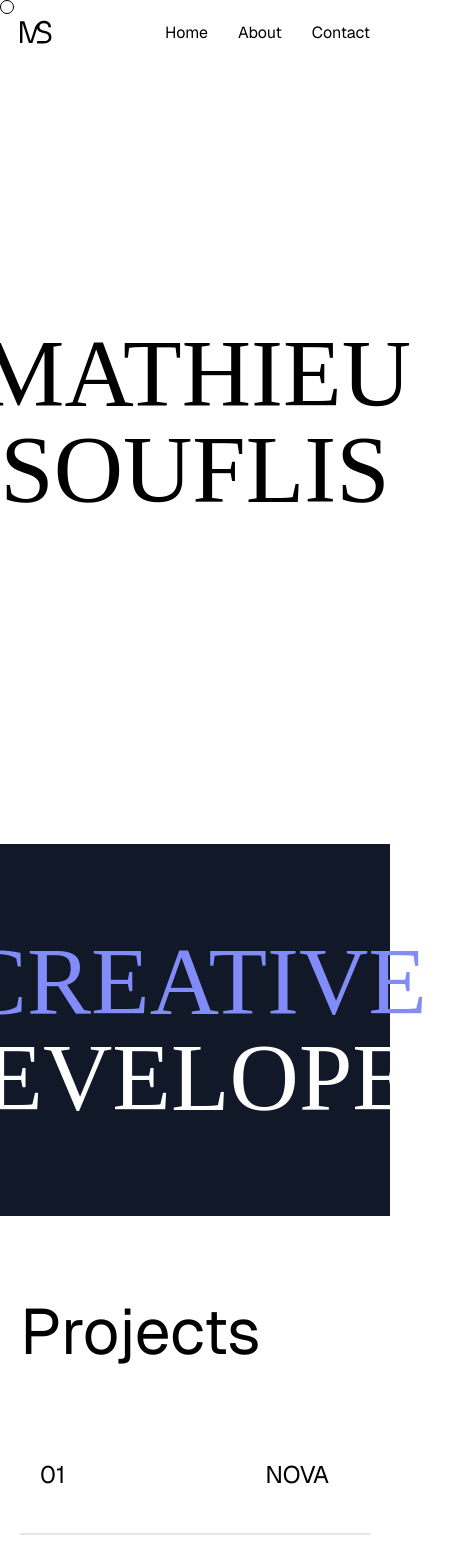
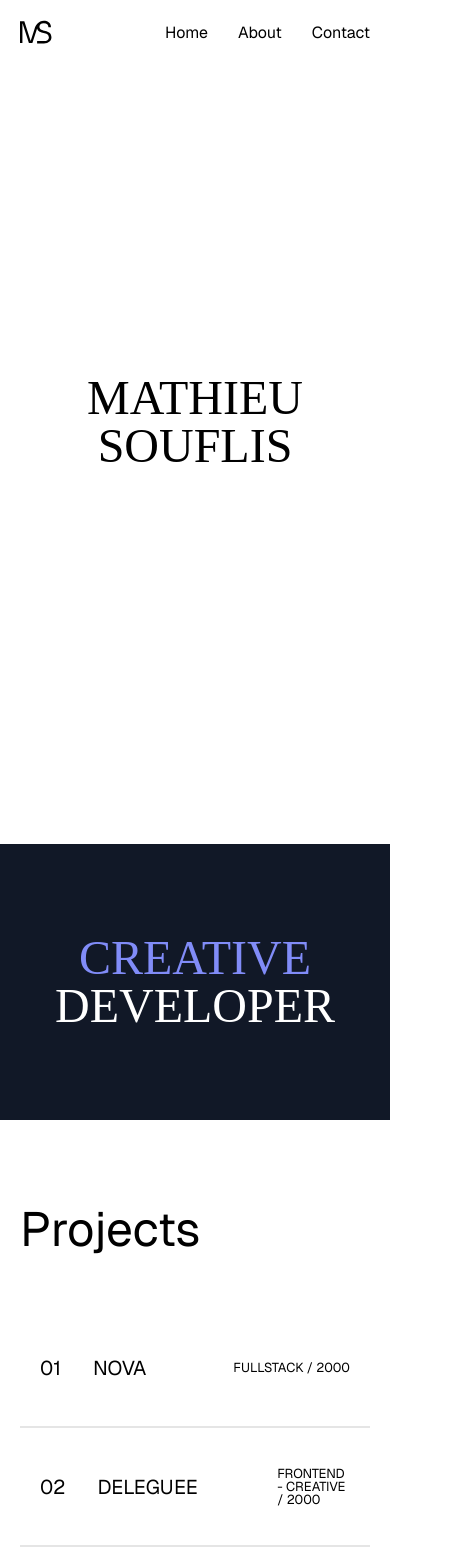
Before and after one commit to mathieusouflis/mathieusouflis-portfolio-2025, a React (Vite) app: page / in a window 390 px wide. Shown: the top 1568 px of the page, 475 px wide, since content can reach past the window. Built offline with nearby package versions, Linux system fonts and the light colour scheme; a web font is replaced by a local one.

Commit message:
Responsive

```diff
--- a/src/components/cta/Cta.jsx
+++ b/src/components/cta/Cta.jsx
@@ -9,7 +9,7 @@ const Cta = ({ URL = "", iconName = null, className, loader = true, children, ..
     return (
         <>
             <div className="flex flex-row gap-[5px] items-center" {...props}>
-                {iconName ? <Icon className="fill-neutral-900" name={iconName} /> : null}
+                {iconName ? <Icon className="fill-neutral-900 mobile:hidden" name={iconName} /> : null}
                 {loader ? <LinkWithLoader to={URL}>{body}</LinkWithLoader> : <Link to={URL} >{body}</Link>}
             </div>
         </>
--- a/src/components/cursor/Cursor.jsx
+++ b/src/components/cursor/Cursor.jsx
@@ -21,7 +21,7 @@ const Cursor = () => {
 
   return (
     <div
-      className={`cursor z-50 fixed box-content flex items-center justify-center min-w-3 min-h-3 aspect-square rounded-full border border-white pointer-events-none mix-blend-exclusion transition-all duration-[300ms] ease-slow ${text ? 'w-24 h-24' : 'w-3 h-3'}`}
+      className={`cursor mobile:hidden tablet:hidden desktop:block z-50 fixed box-content flex items-center justify-center min-w-3 min-h-3 aspect-square rounded-full border border-white pointer-events-none mix-blend-exclusion transition-all duration-[300ms] ease-slow ${text ? 'w-24 h-24' : 'w-3 h-3'}`}
     >
       <div className="relative w-full h-full overflow-hidden box-content">
         <Details className="text-white absolute inset-0 flex items-center justify-center uppercase">{text}</Details>
--- a/src/components/project/Project.jsx
+++ b/src/components/project/Project.jsx
@@ -8,12 +8,12 @@ const Project = ({number=0, projectName="Project Name", type="type", videoUrl=""
     const {setText} = useContext(CursorTextContext);
 
     return (
-        <LinkWithLoader to={`/works/${projectName.replace(' ', '-').toLowerCase()}`} onMouseOver={() => setText("explore")} onMouseLeave={() => setText('')} className={`p-5 flex flex-row justify-between items-center w-full border border-neutral-200 border-x-0 group max-h-1/5 h-1/5 hover:h-full relative overflow-hidden transition-all duration-500 ${className}`}>
-            <div className="flex flex-row gap-[200px] items-center">
+        <LinkWithLoader to={`/works/${projectName.replace(' ', '-').toLowerCase()}`} onMouseOver={() => setText("explore")} onMouseLeave={() => setText('')} className={`p-5 flex flex-row justify-between items-center w-full border border-neutral-200 border-x-0 group max-h-1/5 h-1/5 desktop:hover:h-full relative overflow-hidden transition-all duration-500 ${className}`}>
+            <div className="flex flex-row tablet:gap-[200px] desktop:gap-[200px] mobile:gap-8 items-center">
                 <Header2>{number >= 10 ? number : `0${number}`}</Header2>
                 <Header2 className="uppercase" >{projectName}</Header2>
             </div>
-            <div className="h-2/3 w-auto aspect-[17/11] max-h-full relative opacity-0 group-hover:block group-hover:opacity-100 transition-all">
+            <div className="h-2/3 w-auto aspect-[17/11] max-h-full relative opacity-0 desktop:group-hover:block desktop:group-hover:opacity-100 transition-all">
                 <Video url={videoUrl} className="absolute top-0 left-0 border border-neutral-900 pointer-events-none h-full w-full" />
             </div>
             <Details className="uppercase" >{type.toUpperCase()} / {year}</Details>
--- a/src/components/rotatingText/RotatingText.jsx
+++ b/src/components/rotatingText/RotatingText.jsx
@@ -16,7 +16,16 @@ const RotatingText = () => {
         return () => clearInterval(interval);
     }, []);
 
-    return <Display className="text-white text-center after:bg-white"><span className='text-indigo-400'>{texts[index][0]}</span> {texts[index][1]}</Display>
+    const isTablet = window.innerWidth <= 768;
+
+    return (
+        <Display className="text-white text-center after:bg-white">
+            <span className='text-indigo-400'>{texts[index][0]}</span>
+            {isTablet ? <br /> : " "}
+            {texts[index][1]}
+        </Display>
+    );
+
 }
 
 export default RotatingText
--- a/src/components/typography/typography.jsx
+++ b/src/components/typography/typography.jsx
@@ -1,17 +1,17 @@
 const Display = ({ className, children }) => {
-    return <h1 className={`font-practical font-thin text-8xl uppercase ${className ? className : ''}`}>{children}</h1>;
+    return <h1 className={`font-practical font-thin desktop:text-8xl wilde:text-8xl tablet:text-6xl mobile:text-5xl uppercase ${className ? className : ''}`}>{children}</h1>;
 };
 
 
 const Header1 = ({ className, children }) => {
-    return <h2 className={`font-geist leading-none mt-trim-tight mb-trim-loose text-[64px] ${className ? className : ''}`}>{children}</h2>;
+    return <h2 className={`font-geist leading-none mt-trim-tight mb-trim-loose desktop:text-[64px] mobile:text-5xl tablet:text-6xl ${className ? className : ''}`}>{children}</h2>;
 };
 
 const Header2 = ({ className, children }) => {
-    return <h2 className={`font-geist leading-none mt-trim-tight mb-trim-loose text-[24px] ${className ? className : ''}`}>{children}</h2>;
+    return <h2 className={`font-geist leading-none mt-trim-tight mb-trim-loose tablet:text-[24px] desktop:text-[24px] mobile:text-xl ${className ? className : ''}`}>{children}</h2>;
 };
 const Header2Semibold = ({ className, children }) => {
-    return <h2 className={`font-geist leading-none mt-trim-tight mb-trim-loose text-[24px] font-sm ${className ? className : ''}`}>{children}</h2>;
+    return <h2 className={`font-geist leading-none mt-trim-tight mb-trim-loose tablet:text-[24px] desktop:text-[24px] mobile:text-xl font-sm ${className ? className : ''}`}>{children}</h2>;
 };
 
 const Body = ({ className, children }) => {
--- a/src/views/index.jsx
+++ b/src/views/index.jsx
@@ -25,7 +25,6 @@ function Index() {
       </div>
       <div className='flex flex-row flex-wrap px-[10px] py-[90px] bg-gray-900 justify-center'>
         <RotatingText />
-
       </div>
       <div className='px-5 mt-10 py-[50px] flex flex-col gap-16 h-screen max-w-screen'>
         <Header1>Projects</Header1>
--- a/src/views/project.jsx
+++ b/src/views/project.jsx
@@ -42,7 +42,7 @@ const ProjectPage = () => {
 
                 <Display>{project.title}</Display>
                 <div className='flex flex-row tablet:flex-col mobile:flex-col w-full gap-5'>
-                    <Video className='border border-neutral-900 pointer-events-none w-[55%] h-fit tablet:w-auto aspect-[17/11]' url={project.cover} />
+                    <Video className='border border-neutral-900 pointer-events-none w-[55%] h-fit mobile:w-auto tablet:w-auto aspect-[17/11]' url={project.cover} />
                     <div className="flex flex-col gap-8 justify-between">
                         <div className='flex flex-col gap-5'>
                             {project?.date >= 0 && <DescriptionElement title="Date" content={[project.date]} />}
@@ -77,7 +77,7 @@ const ProjectPage = () => {
                 <Display className="absolute top-1/2 left-1/2 -translate-x-1/2 text-center -translate-y-1/2 z-10 text-white">Next Project</Display>
                 {nextProject.cover.startsWith("https://player.vimeo.com/") ? (
                     <div className="relative h-screen overflow-hidden">
-                        <Video className="absolute top-1/2 left-1/2 w-full aspect-[17/11] object-cover transform -translate-x-1/2 -translate-y-1/2 brightness-75" url={nextProject.cover} />
+                        <Video className="absolute top-1/2 left-1/2 desktop:w-full  mobile:h-full tablet:h-full mobile:w-auto tablet:w-auto aspect-[17/11] object-cover transform -translate-x-1/2 -translate-y-1/2 brightness-75" url={nextProject.cover} />
                     </div>
                 ) : (
                     <img className='border border-neutral-900 h-full' src={nextProject.cover} />
--- a/tailwind.config.js
+++ b/tailwind.config.js
@@ -16,13 +16,12 @@ export default {
       fontFamily: {
         'practical': ['practical-serif'],
         'geist': ['Geist'],
-      }
+      },
     },
     screens: {
-      'mobile': {'max': '360px'},
-      'tablet': {'min': '361px', 'max': '768px'},
-      'desktop': {'min': '769px', 'max': '1280px'},
-      'wilde': {'min': '1281px', 'max': '1440px'},
+      'mobile': {'max': '425px'},
+      'tablet': {'min': '426px', 'max': '768px'},
+      'desktop': {'min': '769px'},
     }
   },
   plugins: [],
```
Also changed, not shown: src/components/footer/footer.jsx (+4 -4 lines), src/views/about.jsx (+6 -6 lines).
